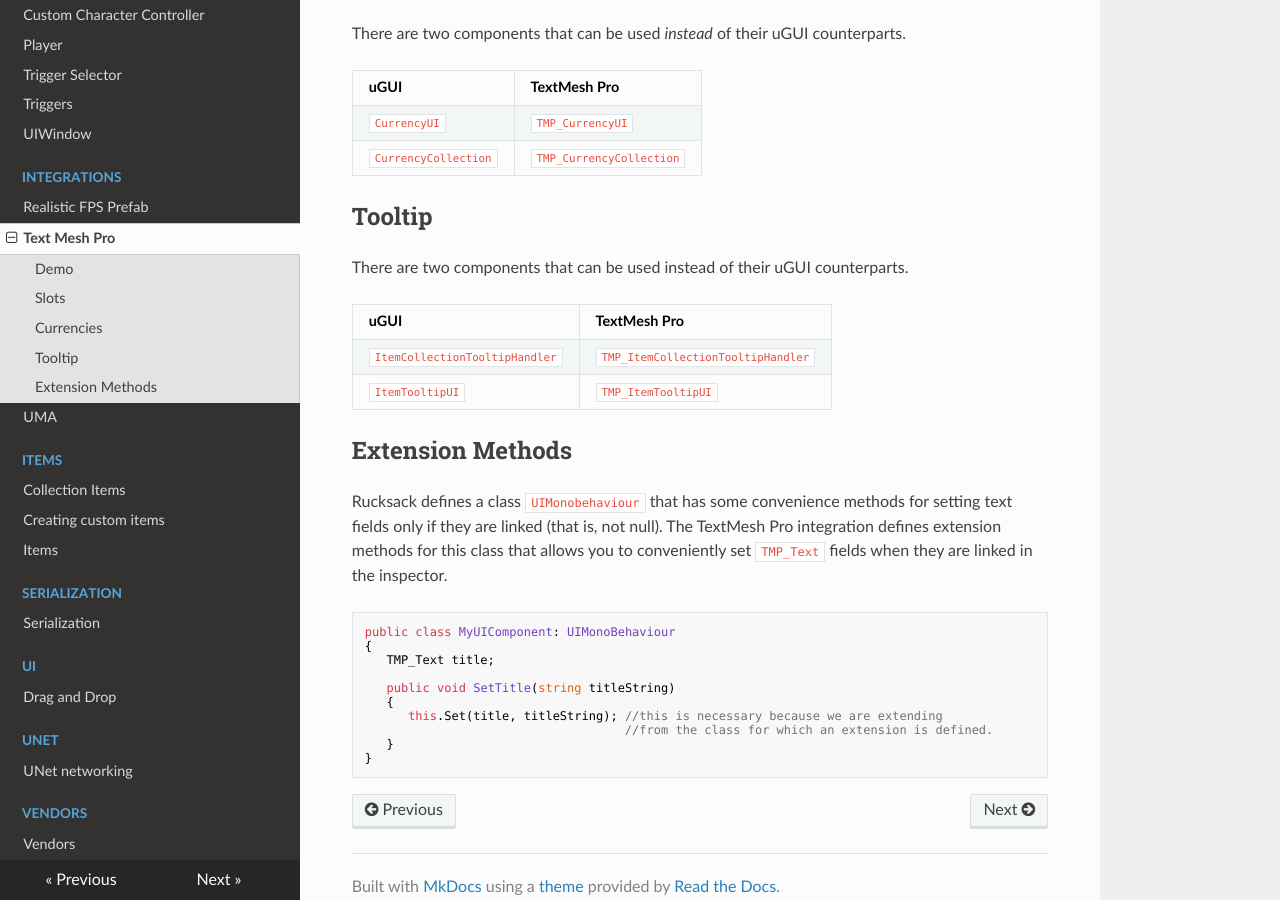
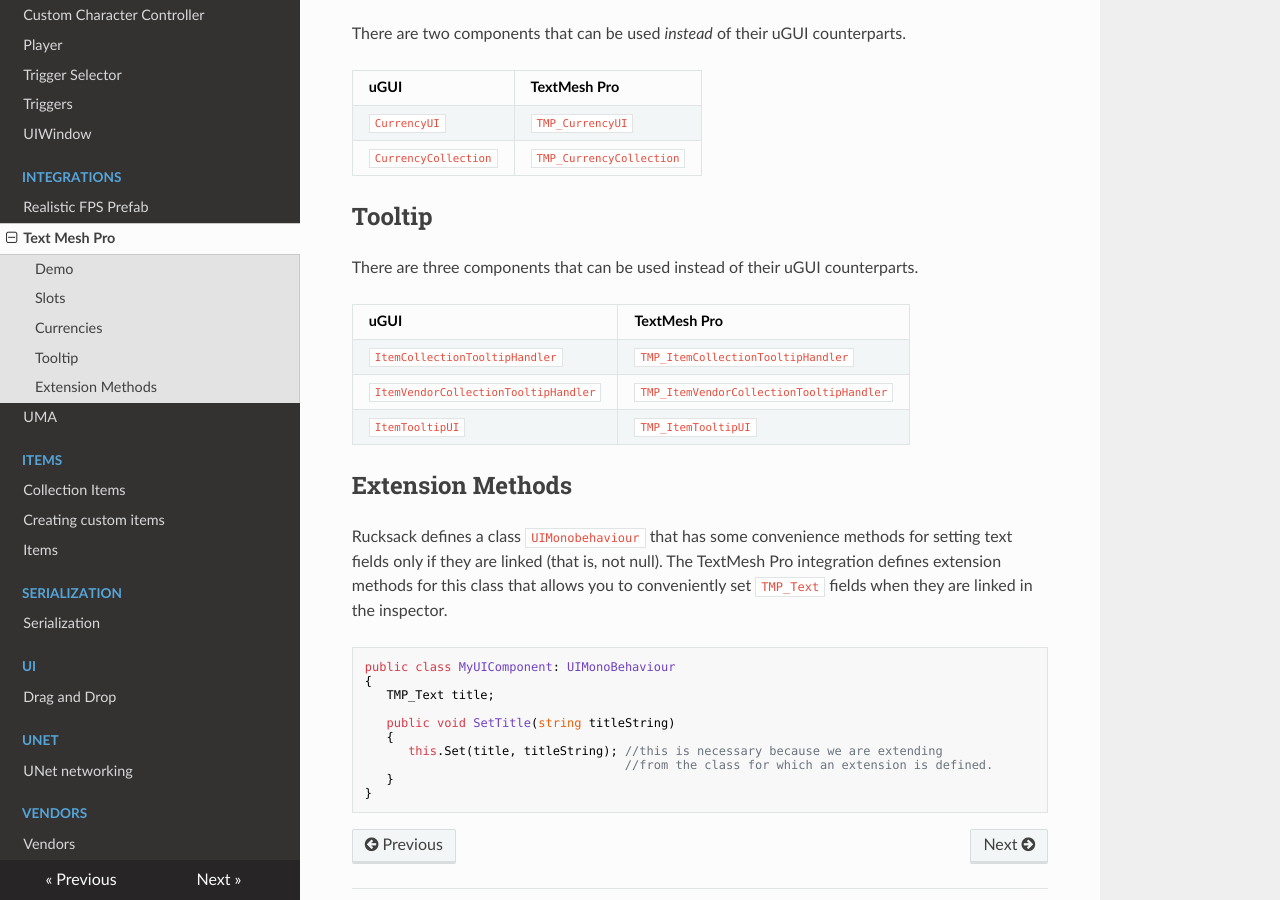
Before and after one commit to devdogio/RucksackDocs, an MkDocs documentation site: the page built from docs/Integrations/TextMeshPro.md, in a window 1280 px wide and 900 px high, scrolled down 665 px. Built offline with MkDocs 1.6.1, drawn with Linux system fonts in a browser that asks for light colours; nearby versions of some CDN libraries.

Commit message:
Updated docs with recent changes,

```diff
--- a/docs/Integrations/TextMeshPro.md
+++ b/docs/Integrations/TextMeshPro.md
@@ -25,11 +25,12 @@
 
 ## Tooltip
 
-There are two components that can be used instead of their uGUI counterparts.
+There are three components that can be used instead of their uGUI counterparts.
 
 | uGUI                           | TextMesh Pro                       |
 | ------------------------------ | ---------------------------------- |
 | `ItemCollectionTooltipHandler` | `TMP_ItemCollectionTooltipHandler` |
+| `ItemVendorCollectionTooltipHandler` | `TMP_ItemVendorCollectionTooltipHandler` |
 | `ItemTooltipUI`                | `TMP_ItemTooltipUI`                |
 
 ## Extension Methods
```
